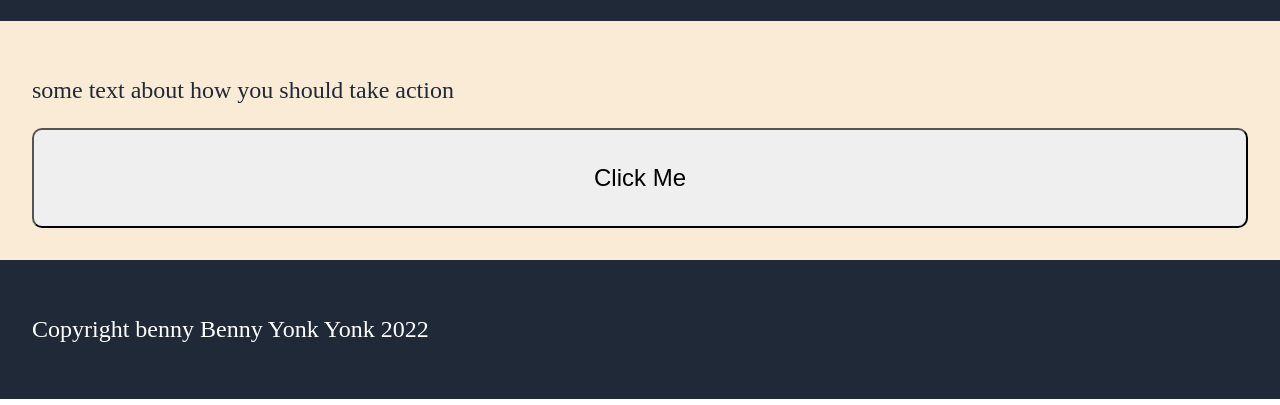
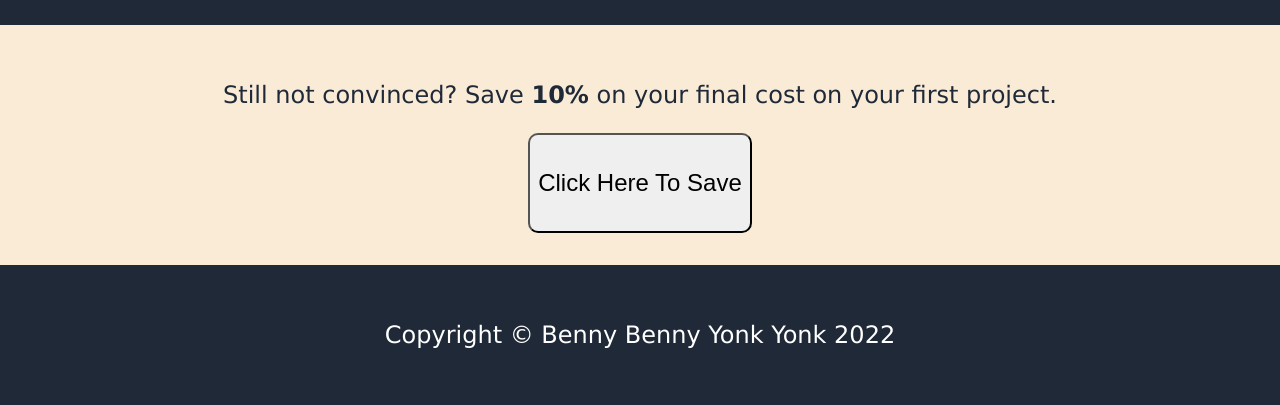
Before and after one commit to EthanOlfree/LandingPageProject, a plain HTML site: page index.html in a window 1280 px wide. Shown: the part 1819-2224 px from the top of the page. Drawn offline with Linux system fonts and the light colour scheme.

Commit message:
Edited quote, call, footer div text. Final Draft
Finalized The font family in the Body element selector
Edited the text in the quote section, call to action and footer.
Finalized font and images.
Project Completed.

```diff
--- a/index.html
+++ b/index.html
@@ -45,11 +45,11 @@
         <img src="WelderPic1.jpg" alt="business-logo">
     </div>
     <div class="call">
-        <p>some text about how you should take action</p>
-        <button>Click Me</button>
+        <p>Still not convinced? Save <b>10%</b> on your final cost on your first project.</p>
+        <button>Click Here To Save</button>
     </div>
 </body>
 <footer class="footer">
-    <p>Copyright benny Benny Yonk Yonk 2022</p>
+    <p>Copyright &#169 Benny Benny Yonk Yonk 2022</p>
 </footer>
 </html>
--- a/styles.css
+++ b/styles.css
@@ -3,6 +3,7 @@ body {
     margin: 0;
     display: flex;
     flex-direction: column;
+    font-family: Verdana, Geneva, Tahoma, sans-serif;
 
 
 }
@@ -176,4 +177,9 @@ h2 {
     display: flex;
     justify-content: space-evenly;
     flex-direction: column;
+    align-items: center;
 }
+.footer {
+    align-items: center;
+    justify-content: center;
+}
```
